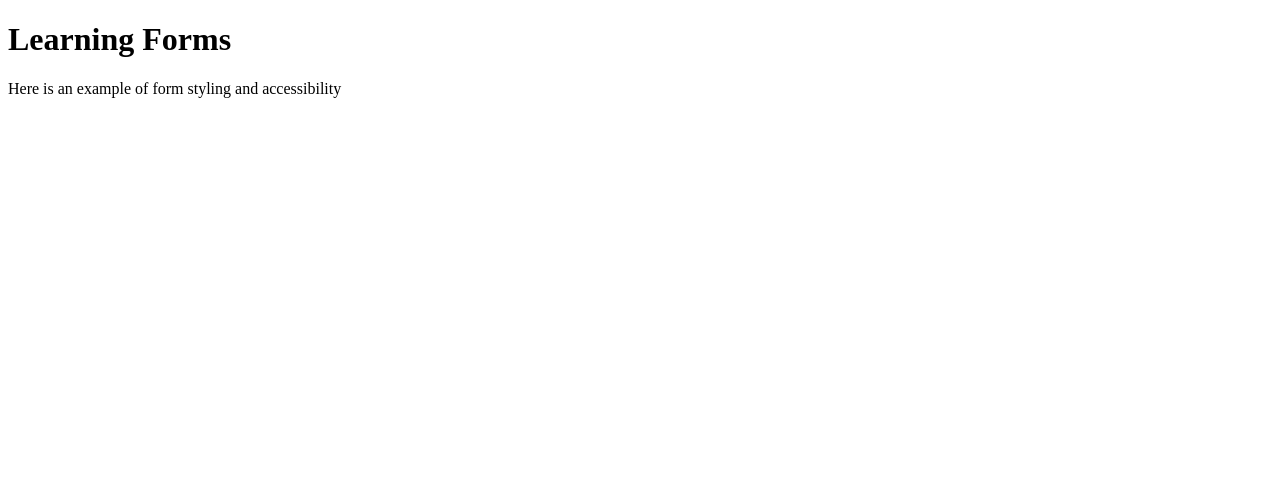
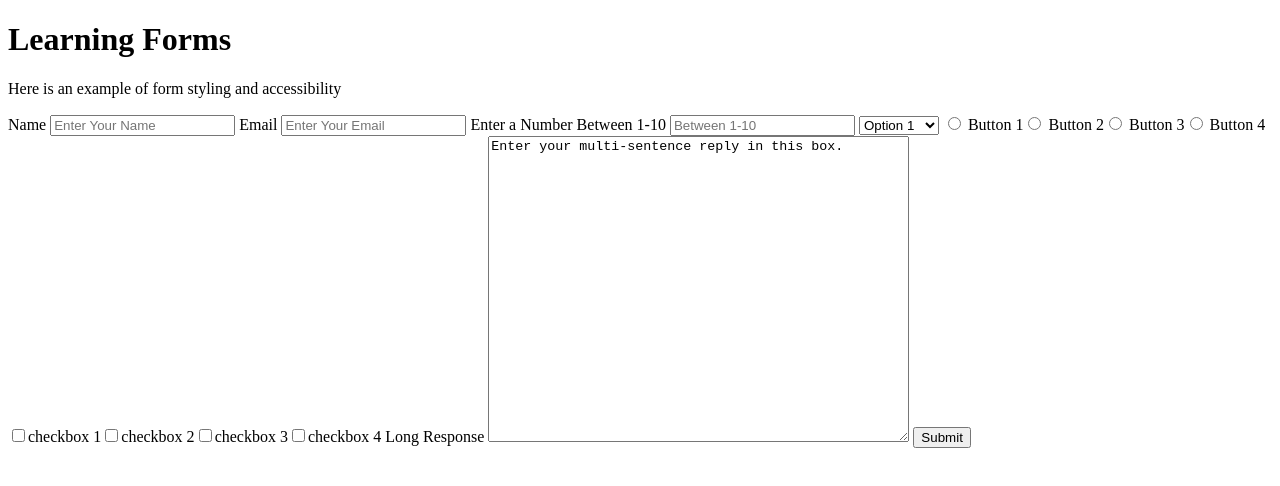
Before and after one commit to AndrewCLeonard/freecodecamp, a website: page index.html in a window 1280 px wide. Drawn offline with Linux system fonts and the light colour scheme.

Commit message:
added HTML

```diff
--- a/index.html
+++ b/index.html
@@ -1,10 +1,10 @@
 <!DOCTYPE html>
 <html lang="en">
 	<head>
-    <meta charset="UTF-8">
-    <meta name="viewport" content="width=device-width, initial-scale=1.0">
+		<meta charset="UTF-8" />
+		<meta name="viewport" content="width=device-width, initial-scale=1.0" />
 		<title>Document</title>
-    <link rel="stylesheet" href="style.css">
+		<link rel="stylesheet" href="style.css" />
 	</head>
 	<body>
 		<!-- You should have a page title in an h1 element with an id of title -->
@@ -13,30 +13,69 @@
 		<p id="description" class="description">Here is an example of form styling and accessibility</p>
 		<!-- You should have a form element with an id of survey-form -->
 		<form id="survey-form" class="survey-form">
-<!-- Inside the form element, you are required to enter your name in an input field th- has an id of name and a type of text -->
+			<!-- For the name, email, and number input fields, you can see corresponding label elements in the form, that describe the purpose of each field with the following ids: name-label", id="email-label", and id="number-label" -->
 
-<!-- Inside the form element, you are required to enter your email in an input fie- that has an id of email -->
+			<!-- Inside the form element, you are required to enter your name in an input field that has an id of name and a type of text -->
 
-<!-- If you enter an email that is not formatted correctly, you will see an HTM- validation error -->
+			<!-- For the name, email, and number input fields, you can see placeholder text th- gives a description or instructions for each field -->
+
+			<label for="name" id="name-label">Name</label>
+			<input type="text" name="name" id="name" placeholder="Enter Your Name" required />
+
+			<!-- Inside the form element, you are required to enter your email in an input field that has an id of email -->
+
+			<!-- VALIDATION RULE: If you enter an email that is not formatted correctly, you will see an HTML validation error -->
+
+			<label for="email" id="email-label">Email</label>
+			<input type="email" name="email" id="email" placeholder="Enter Your Email" required />
 
 			<!-- Inside the form, you can enter a number in an input field that has an id of number -->
 
-<!-- The number input should not accept non-numbers, either by preventing you fr- typing them or by showing an HTML5 validation error (depending on your browser). -->
+			<!-- VALIDATION RULE: The number input should not accept non-numbers, either by preventing you from typing them or by showing an HTML5 validation error (depending on your browser). -->
 
-<!-- If you enter numbers outside the range of the number input, which are defined - the min and max attributes, you will see an HTML5 validation error -->
-
-<!-- For the name, email, and number input fields, you can see corresponding lab- elements in the form, that describe the purpose of each field with the followi- ids: name-label", id="email-label", and id="number-label" -->
-
-<!-- For the name, email, and number input fields, you can see placeholder text th- gives a description or instructions for each field -->
+			<!-- VALIDATION RULE: If you enter numbers outside the range of the number input, which are defined - the min and max attributes, you will see an HTML5 validation error -->
+			<label for="number" id="number-label">Enter a Number Between 1-10</label>
+			<input type="number" name="number" id="number" placeholder="Between 1-10" />
 
 			<!-- Inside the form element, you should have a select dropdown element with an id - dropdown and at least two options to choose from -->
+			<label for="dropdown" id="dropdown-label"></label>
 
-<!-- Inside the form element, you can select an option from a group of at least t- radio buttons that are grouped using the name attribute -->
+			<!-- Emmet code to make this quickly =  select>option*10[value="Option $"]{Option $}-->
+
+			<select name="" id="">
+				<option value="Option 1">Option 1</option>
+				<option value="Option 2">Option 2</option>
+				<option value="Option 3">Option 3</option>
+				<option value="Option 4">Option 4</option>
+				<option value="Option 5">Option 5</option>
+				<option value="Option 6">Option 6</option>
+				<option value="Option 7">Option 7</option>
+				<option value="Option 8">Option 8</option>
+				<option value="Option 9">Option 9</option>
+				<option value="Option 10">Option 10</option>
+			</select>
+
+			<!-- Inside the form element, you can select an option from a group of at least three radio buttons that are grouped using the name attribute -->
+			<input type="radio" name="radioButtons" id="radio 1" value="radio button 1" />
+			<label for="radioButtons 1" id="radioChoice1" name="radioButtons">Button 1</label
+			><input type="radio" name="radioButtons" id="radio 2" value="radio button 2" />
+			<label for="radioButtons 2" id="radioChoice2" name="radioButtons">Button 2</label
+			><input type="radio" name="radioButtons" id="radio 3" value="radio button 3" />
+			<label for="radioButtons 3" id="radioChoice3" name="radioButtons">Button 3</label
+			><input type="radio" name="radioButtons" id="radio 4" value="radio button 4" />
+			<label for="radioButtons 4" id="radioChoice4" name="radioButtons">Button 4</label>
 
 			<!-- Inside the form element, you can select several fields from a series of checkboxe- each of which must have a value attribute -->
+			<input type="checkbox" name="checkboxes" id="checkbox 1" /><label for="checkboxes">checkbox 1</label
+			><input type="checkbox" name="checkboxes" id="checkbox 2" /><label for="checkboxes">checkbox 2</label
+			><input type="checkbox" name="checkboxes" id="checkbox 3" /><label for="checkboxes">checkbox 3</label
+			><input type="checkbox" name="checkboxes" id="checkbox 4" /><label for="checkboxes">checkbox 4</label>
 
 			<!-- Inside the form element, you are presented with a textarea for additional comments -->
-
+			<label for="textAreaInput">Long Response</label>
+			<textarea id="textAreaInput" name="textAreaBox" rows="20" cols="50">Enter your multi-sentence reply in this box.</textarea>
 			<!-- Inside the form element, you are presented with a button with id of submit - submit all the inputs -->
+			<button type="submit" id="submit" class="submit-button">Submit</button>
+		</form>
 	</body>
 </html>
```
Also changed, not shown: README.md. Lines whose indentation alone changed are shown as unchanged.
